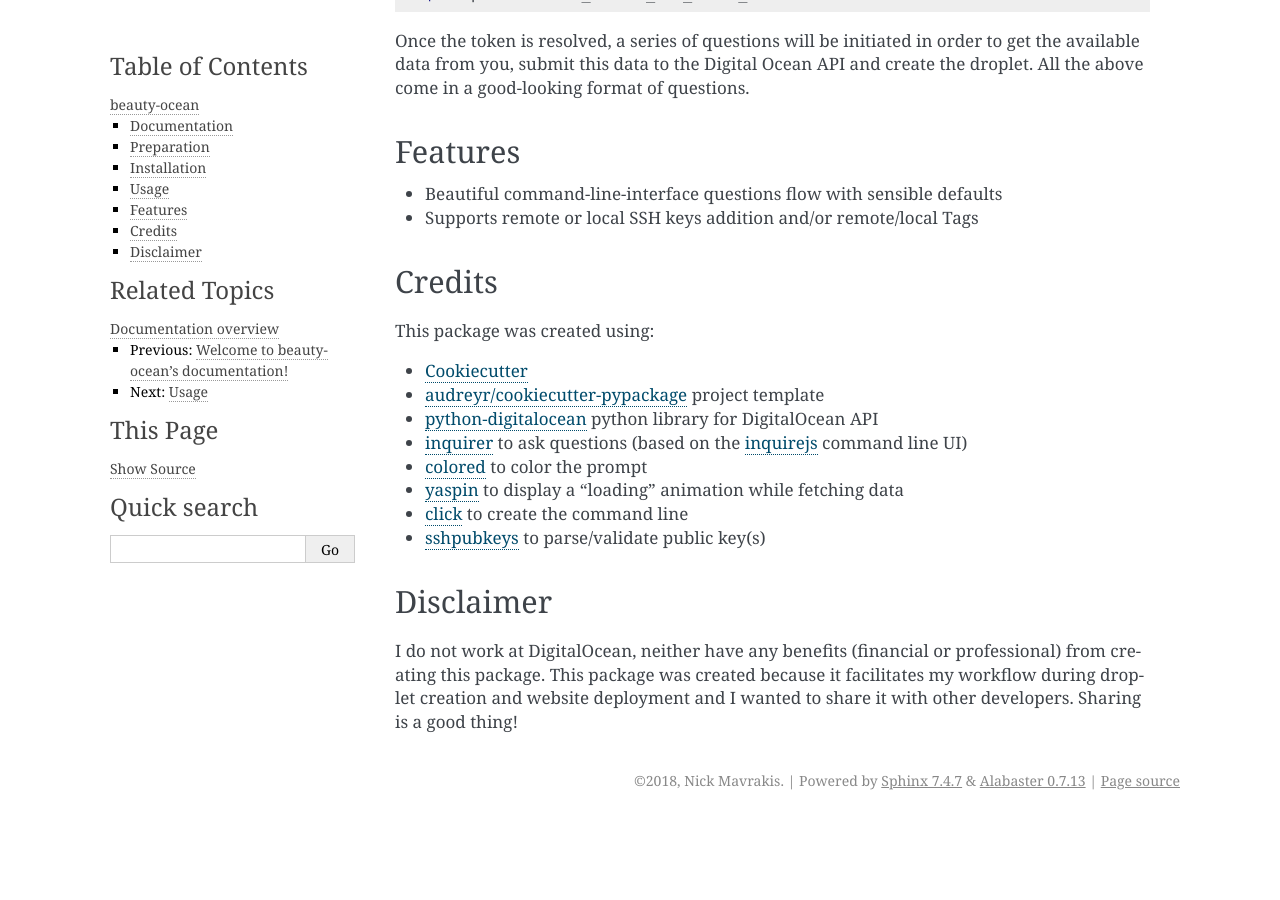
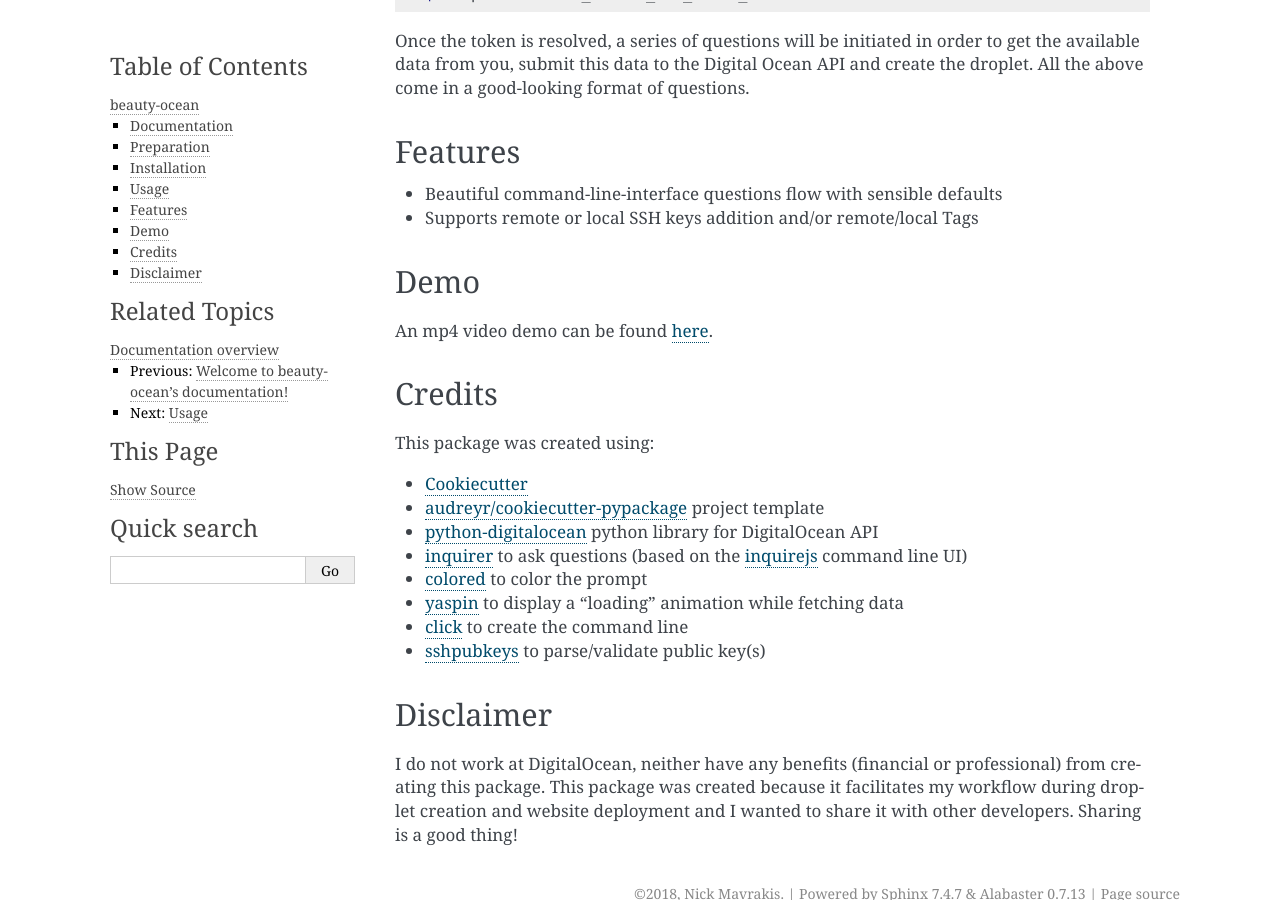
Before and after one commit to manikos/beauty-ocean, a Sphinx documentation site: the page built from docs/readme.rst, in a window 1280 px wide and 900 px high, scrolled down 1346 px. Built offline with Sphinx 7.4.7, drawn with Linux system fonts in a browser that asks for light colours; pages that are not in the unit, such as notebooks, are missing from menus; before the commit the page ends 2166 px from its top, so only the background shows below that; some of the changed lines change nothing that is shown.

Commit message:
fix video file link

```diff
--- a/README.rst
+++ b/README.rst
@@ -117,10 +117,7 @@
 
 Demo
 ----
-
-.. raw:: html
-
-    <video controls src="/beauty_ocean/docs/_static/demo.mp4"></video>
+An mp4 video demo can be found `here <https://beauty-ocean.readthedocs.io/en/latest/usage.html#demo>`_.
 
 
 Credits
--- a/docs/readme.rst
+++ b/docs/readme.rst
@@ -1,148 +1 @@
-============
-beauty-ocean
-============
-
-.. image:: https://img.shields.io/readthedocs/beauty-ocean.svg?style=flat-square
-        :target: `full documentation on ReadTheDocs`_
-        :alt: ReadTheDocs documentation status
-
-.. image:: https://img.shields.io/pypi/v/beauty-ocean.svg?style=flat-square
-        :target: https://pypi.org/project/beauty-ocean/
-        :alt: Latest PyPI version
-
-.. image:: https://img.shields.io/travis/manikos/beauty-ocean/master.svg?style=flat-square
-        :target: https://travis-ci.org/manikos/beauty-ocean/
-        :alt: Travis CI build status
-
-.. image:: https://img.shields.io/codecov/c/github/manikos/beauty-ocean.svg?style=flat-square
-        :target: https://codecov.io/gh/manikos/beauty-ocean/
-        :alt: Codecov status
-
-.. image:: https://img.shields.io/pypi/pyversions/beauty-ocean.svg?style=flat-square
-        :target: https://pypi.org/project/beauty-ocean/
-        :alt: Supported Python versions
-
-.. image:: https://img.shields.io/github/license/manikos/beauty-ocean.svg?style=flat-square
-        :target: https://github.com/manikos/beauty-ocean/bolb/master/LICENSE
-        :alt: Project's licence
-
-
-
-Create DigitalOcean droplets like a breeze through the command line.
-
-
-Documentation
--------------
-You may read the `full documentation on ReadTheDocs`_.
-
-
-Preparation
------------
-Before installing this package make sure you have an account to
-`Digital Ocean <https://www.digitalocean.com>`_ and have
-`obtained a Digital Ocean API token <https://www.digitalocean.com/docs/api/create-personal-access-token/>`_
-The recommended way of storing the token is via environment variable. Once
-you copy it, do the following:
-
-
-.. code-block:: console
-
-    $ vim ~/.profile or nano ~/.profile
-    # make sure the following line is added
-    $ export DO_TOKEN="API TOKEN HERE"  # or other name than DO_TOKEN
-    $ source ~/.profile
-
-
-Installation
-------------
-Installation is just a `pip install` away:
-
-.. code-block:: console
-
-    (virtualenv_name) $ pip install beauty-ocean
-
-You are using virtualenv, don't you? If not, install it inside your
-``~/.local`` directory.
-
-.. code-block:: console
-
-    $ pip install --user beauty-ocean
-
-`Never ever use sudo! <https://youtu.be/5BqAeN-F9Qs?t=8m42s>`_
-
-
-Usage
------
-For the moment, this package implements the creation of
-`Digital Ocean droplets <https://www.digitalocean.com/products/droplets/>`_
-but very soon it will support the creation of Domains and Networks.
-Once installed, the ``droplet`` command will be available at your disposal.
-It accepts a single option ``--token`` or ``-t`` for short. Defaults to
-``"DO_TOKEN"`` which is the name of the environment variable that you
-created earlier. If you used a different name then pass that name to the
-``-t`` option.
-
-.. code-block:: console
-
-    $ droplet
-
-    # or
-    $ droplet -t MY_ENV_NAME_FOR_TOKEN
-
-You may, also, pass a file path to the ``-t`` option where this file holds
-the token only.
-
-.. code-block:: console
-
-    $ droplet --t path/to/file/that/holds/the/token
-
-Lastly, **but not recommended**, you may pass directly, to the ``-t`` option,
-the token itself.
-
-.. code-block:: console
-
-    $ droplet --t THE_ACTUAL_API_TOKEN_HERE
-
-Once the token is resolved, a series of questions will be initiated in order
-to get the available data from you, submit this data to the Digital Ocean
-API and create the droplet. All the above come in a good-looking format
-of questions.
-
-
-Features
---------
-* Beautiful command-line-interface questions flow with sensible defaults
-* Supports remote or local SSH keys addition and/or remote/local Tags
-
-
-Credits
--------
-This package was created using:
-
-* Cookiecutter_
-* `audreyr/cookiecutter-pypackage`_ project template
-* python-digitalocean_ python library for DigitalOcean API
-* inquirer_ to ask questions (based on the inquirejs_ command line UI)
-* colored_ to color the prompt
-* yaspin_ to display a "loading" animation while fetching data
-* click_ to create the command line
-* sshpubkeys_ to parse/validate public key(s)
-
-.. _Cookiecutter: https://github.com/audreyr/cookiecutter
-.. _`audreyr/cookiecutter-pypackage`: https://github.com/audreyr/cookiecutter-pypackage
-.. _inquirer: https://github.com/magmax/python-inquirer
-.. _inquirejs: https://github.com/SBoudrias/Inquirer.js
-.. _python-digitalocean: https://github.com/koalalorenzo/python-digitalocean
-.. _colored: https://gitlab.com/dslackw/colored
-.. _yaspin: https://github.com/pavdmyt/yaspin
-.. _click: https://github.com/pallets/click
-.. _sshpubkeys: https://github.com/ojarva/python-sshpubkeys
-.. _full documentation on ReadTheDocs: https://readthedocs.org/projects/beauty-ocean/
-
-
-Disclaimer
-----------
-I do not work at DigitalOcean, neither have any benefits (financial or
-professional) from creating this package. This package was created because
-it facilitates my workflow during droplet creation and website deployment
-and I wanted to share it with other developers. Sharing is a good thing!
+.. include:: ../README.rst
```
